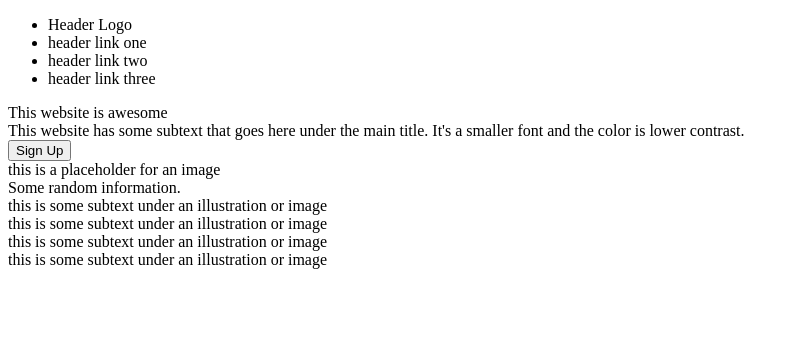
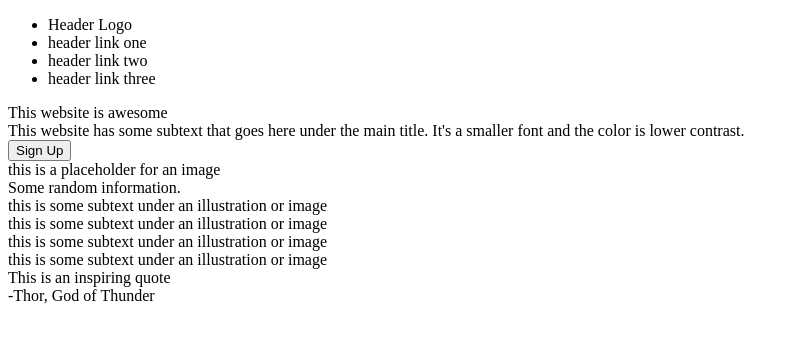
Before and after one commit to MarkFerianec/odin-landing-page, a plain HTML site: page index.html in a window 1280 px wide. Shown: the whole page, without its empty margins (0-799 px from the left). Drawn offline with Linux system fonts and the light colour scheme.

Commit message:
Add quote-block class to index.html

```diff
--- a/index.html
+++ b/index.html
@@ -66,6 +66,15 @@
     </div>
   </div>
 
+  <div class="quote-block">
+    <div class="quote">
+      This is an inspiring quote
+    </div>
+    <div class="quoted">
+      -Thor, God of Thunder
+    </div>
+  </div>
+
 </body>
 
 </html>
```
